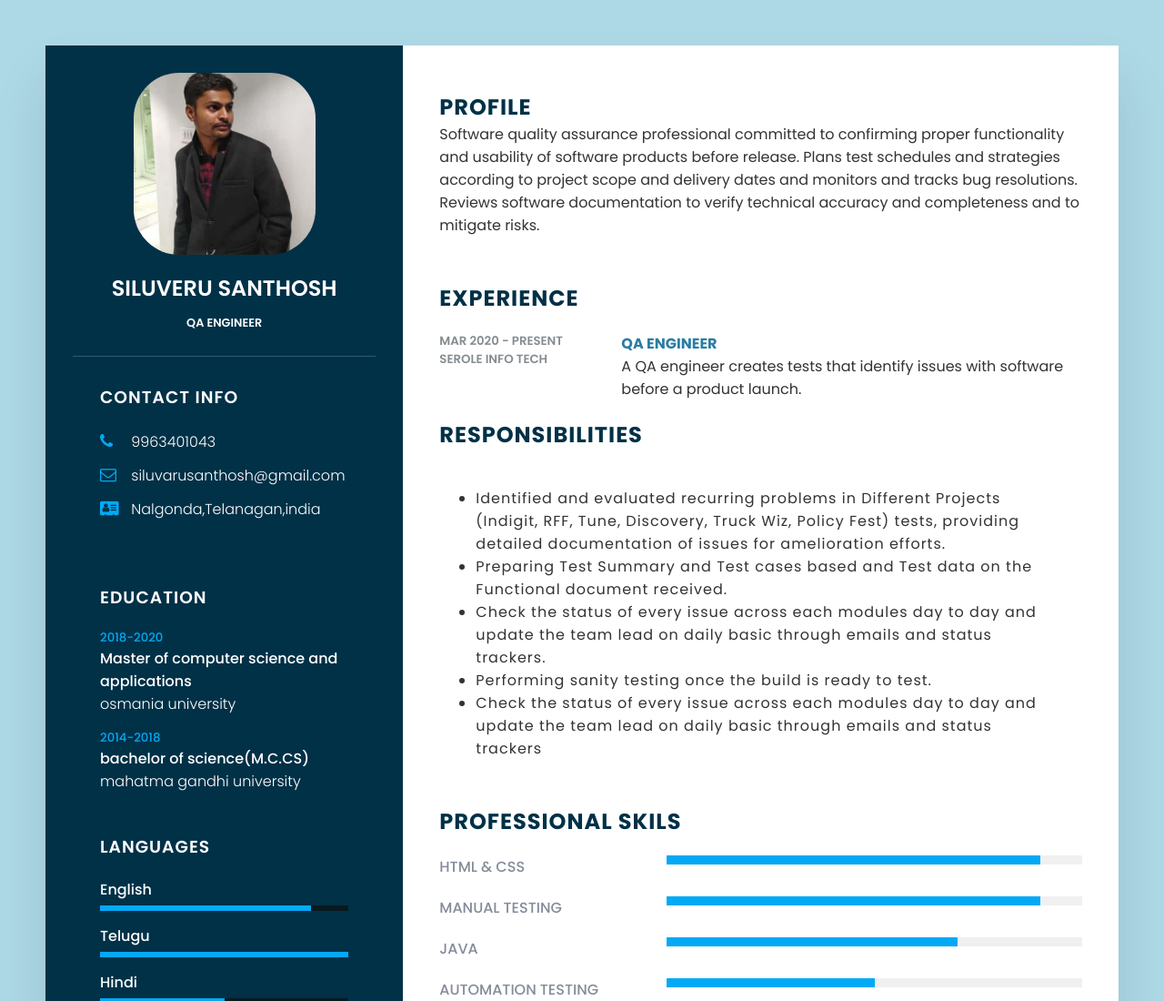
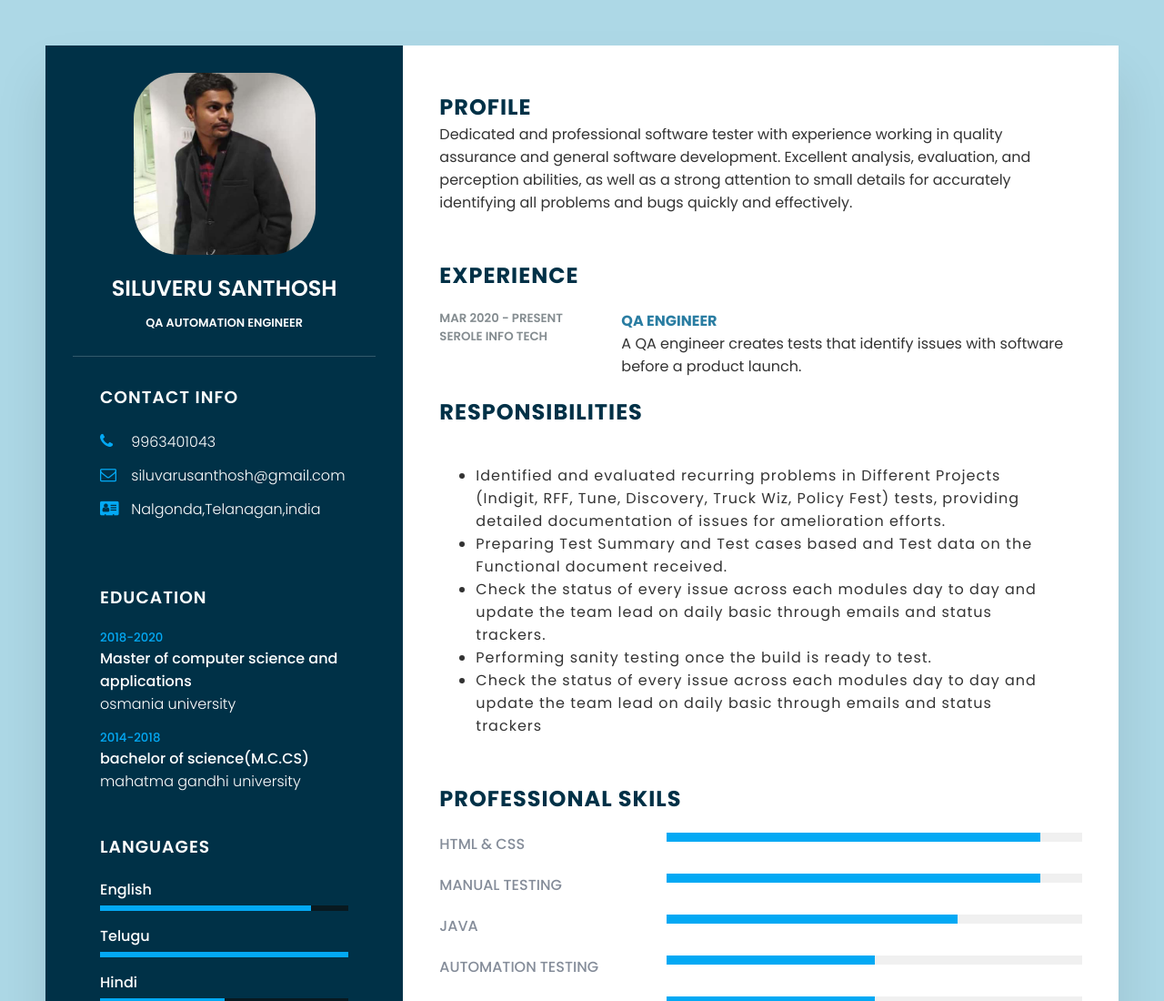
Before and after one commit to santhosh1503/myresume.github.com, a plain HTML site: page index.html in a window 1280 px wide. Shown: the top 1100 px of the page at 91% size. Drawn offline with Linux system fonts and the light colour scheme.

Commit message:
Update index.html

```diff
--- a/index.html
+++ b/index.html
@@ -13,7 +13,7 @@
                    <div class="imgbx">
                        <img src="0001.jpg">
                    </div>
-                   <h2>Siluveru Santhosh<br><span>QA Engineer</span></h2>
+                   <h2>Siluveru Santhosh<br><span>QA Automation Engineer</span></h2>
                </div>
                <div class="contactinfo">
                    <h3 class="title">Contact Info</h3>
@@ -85,11 +85,9 @@
         <div class="right-side">
             <div class="about">
                 <h2 class="title2">Profile</h2>
-                <p>Software quality assurance professional committed to confirming proper functionality
-                    and usability of software products before release. Plans test schedules and
-                    strategies according to project scope and delivery dates and monitors and tracks bug
-                    resolutions. Reviews software documentation to verify technical accuracy and
-                    completeness and to mitigate risks.
+                <p>Dedicated and professional software tester with experience working in quality assurance and general software
+                   development. Excellent analysis, evaluation, and perception abilities, as well as a strong attention to small
+                   details for accurately identifying all problems and bugs quickly and effectively.
                     </p>
             </div>
             <div class="about">
```
